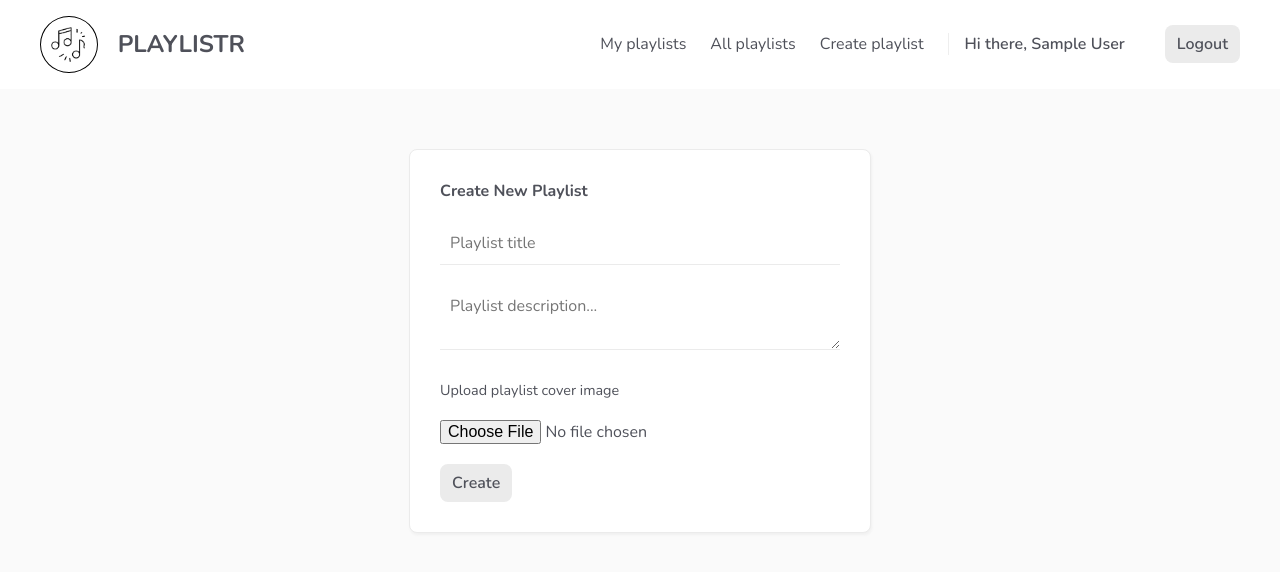
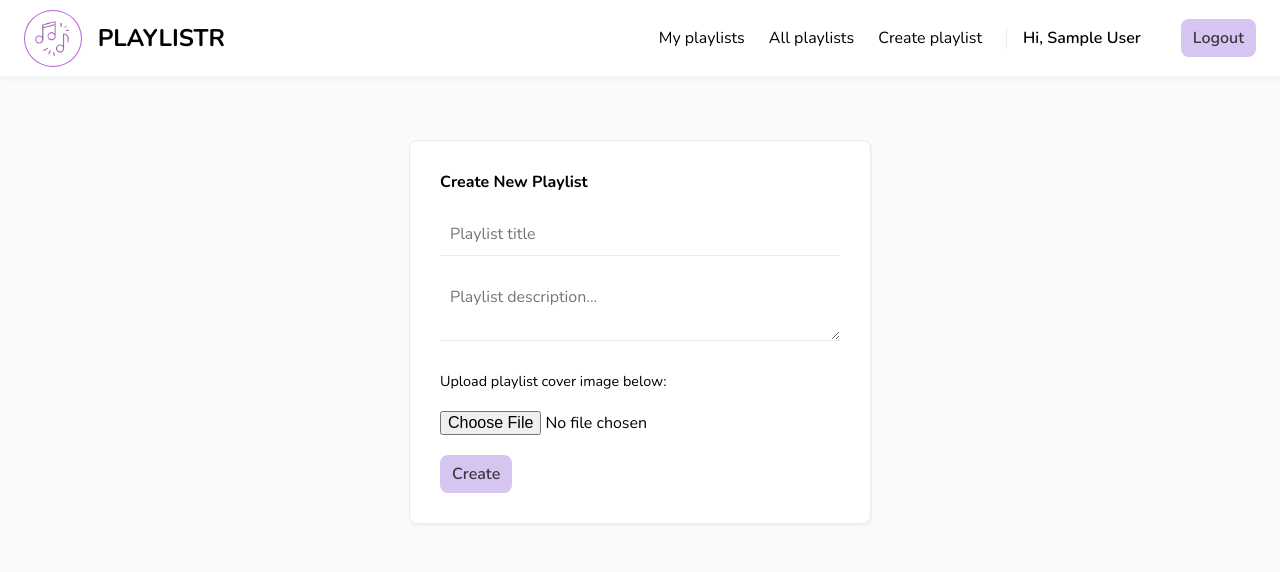
Before and after one commit to malin-nilsson/Vue-Firebase-Playlist, a Vue app: page /playlists/create in a window 1280 px wide. Shown: the top 572 px of the page. Built offline with nearby package versions, Linux system fonts and the light colour scheme; no server answers; sample sign-in values are in the browser's storage.

Commit message:
Styling, added mixins

```diff
--- a/src/App.vue
+++ b/src/App.vue
@@ -3,16 +3,25 @@ import Navbar from "./components/Navbar.vue";
 </script>
 
 <template>
-  <Navbar />
   <div id="content">
+    <Navbar />
     <router-view />
   </div>
 </template>
 
 <style lang="scss">
+@import "@/styles/mixins";
+
 #content {
-  margin: 0 auto;
-  max-width: 1200px;
-  padding: 0 20px;
+  width: 100%;
+  border-radius: 20px;
+  box-shadow: 2px 4px 6px rgba(28, 6, 49, 0.1);
+  background: #fafafa;
+
+  @include tablet-and-up {
+    border-radius: unset;
+    box-shadow: unset;
+    padding: 0 0 2rem;
+  }
 }
 </style>
--- a/src/assets/main.css
+++ b/src/assets/main.css
@@ -3,8 +3,9 @@
 
 /* variables */
 :root {
-  --primary: #4f515a;
-  --secondary: #ebebeb;
+  --dk-grey: #3a363d;
+  --lt-grey: #ebebeb;
+  --purple: #d6c5f1;
   --warning: #da0f41;
 }
 
@@ -26,7 +27,8 @@ a {
 /* buttons */
 button,
 .btn {
-  background: var(--secondary);
+  background: var(--purple);
+  color: var(--dk-grey);
   border-radius: 8px;
   border: 0;
   padding: 8px 12px;
@@ -36,13 +38,12 @@ button,
 }
 button:hover,
 .btn:hover {
-  background: var(--primary);
-  color: white;
+  background: #dccdf3;
 }
 button:disabled {
   opacity: 0.5;
-  color: var(--primary);
-  background: var(--secondary);
+  color: var(--dk-grey);
+  background: var(--lt-grey);
   cursor: not-allowed;
 }
 
@@ -53,13 +54,13 @@ form {
   padding: 30px;
   border-radius: 8px;
   box-shadow: 1px 2px 3px rgba(50, 50, 50, 0.05);
-  border: 1px solid var(--secondary);
+  border: 1px solid var(--lt-grey);
   background: white;
 }
 input,
 textarea {
   border: 0;
-  border-bottom: 1px solid var(--secondary);
+  border-bottom: 1px solid var(--lt-grey);
   padding: 10px;
   outline: none;
   display: block;
--- a/src/components/ListView.vue
+++ b/src/components/ListView.vue
@@ -19,7 +19,7 @@ export default {
             <img :src="playlist.coverUrl" />
           </div>
           <div class="info">
-            <h3>{{ playlist.title }} - {{ playlist.id }}</h3>
+            <h3>{{ playlist.title }}</h3>
             <p>Created by {{ playlist.userName }}</p>
           </div>
           <div class="song-num">
@@ -32,14 +32,27 @@ export default {
 </template>
 
 <style lang="scss" scoped>
+@import "@/styles/mixins";
 .single {
   display: flex;
-  align-items: center;
-  padding: 20px;
+  flex-direction: column;
+  align-items: flex-start;
+  gap: 1rem;
+  padding: 1.2rem;
   border-radius: 10px;
-  background: white;
-  margin: 16px 0;
+  background: #fff;
+  margin: 0 0 1rem;
   transition: all ease 0.2s;
+
+  @include tablet-and-up {
+    flex-direction: row;
+    align-items: center;
+    gap: unset;
+  }
+
+  @include desktop-and-up {
+    margin: 1rem;
+  }
 }
 .single:hover {
   box-shadow: 1px 2px 3px rgba(50, 50, 50, 0.05);
@@ -58,9 +71,13 @@ img {
   display: block;
 }
 .info {
-  margin: 0 30px;
+  @include tablet-and-up {
+    margin: 0 30px;
+  }
 }
 .song-num {
-  margin-left: auto;
+  @include tablet-and-up {
+    margin-left: auto;
+  }
 }
 </style>
--- a/src/components/Navbar.vue
+++ b/src/components/Navbar.vue
@@ -44,7 +44,7 @@ export default defineComponent({
           <router-link :to="{ name: 'CreatePlaylist' }"
             >Create playlist</router-link
           >
-          <span>Hi there, {{ user.displayName }}</span>
+          <span>Hi, {{ user.displayName }}</span>
           <button @click="handleLogout">Logout</button>
         </div>
         <div v-else class="links">
@@ -57,18 +57,28 @@ export default defineComponent({
 </template>
 
 <style lang="scss" scoped>
+@import "@/styles/mixins";
+
 .navbar {
-  padding: 16px 10px;
-  margin-bottom: 60px;
+  margin-bottom: 4rem;
   background: #fff;
+  box-shadow: 2px 3px 6px rgba(180, 179, 182, 0.1);
 }
 
 nav {
   display: flex;
   align-items: center;
   justify-content: space-between;
-  max-width: 1200px;
   margin: 0 auto;
+  flex-wrap: wrap;
+  padding: 0.5rem 1rem;
+
+  @include tablet-and-up {
+    padding: 0.2rem 1rem;
+  }
+  @include desktop-and-up {
+    padding: 0.2rem 1.5rem;
+  }
 
   .logo {
     display: flex;
@@ -76,27 +86,54 @@ nav {
   }
 
   img {
-    max-height: 35px;
-    border: 1px solid #000;
+    max-height: 30px;
+    border: 1px solid #bc61dd;
     border-radius: 50%;
     padding: 10px;
+
+    @include desktop-and-up {
+      max-height: 35px;
+    }
   }
 
   h1 a {
-    margin-left: 20px;
-    font-size: 1.5rem;
+    margin-left: 0.9rem;
+    font-size: 1.3rem;
     text-transform: uppercase;
+
+    @include tablet-and-up {
+      margin-left: 1rem;
+    }
+    @include desktop-and-up {
+      font-size: 1.5rem;
+    }
   }
 
   .links {
     display: flex;
     flex-direction: row;
+    flex-wrap: wrap;
+    margin: 1rem 0;
 
     .logged-in-links {
       display: flex;
       flex-direction: row;
       align-items: center;
+      justify-content: center;
+      flex-wrap: wrap;
       gap: 1.5rem;
+
+      a {
+        font-size: 0.9rem;
+
+        @include desktop-and-up {
+          font-size: 1rem;
+        }
+      }
+
+      a:hover {
+        text-decoration: underline;
+      }
 
       h2 {
         display: inline;
@@ -105,22 +142,27 @@ nav {
   }
 
   .links {
-    a {
-      &:hover {
-        text-decoration: underline;
-      }
-    }
+    gap: 1rem;
+
     button {
       margin-left: 16px;
-      font-size: 1rem;
+      font-size: 0.9rem;
+
+      @include desktop-and-up {
+        font-size: 1rem;
+      }
     }
 
     span {
-      font-size: 1rem;
+      font-size: 0.9rem;
       display: inline-block;
       padding-left: 1rem;
       border-left: 1px solid #eee;
       font-weight: 600;
+
+      @include desktop-and-up {
+        font-size: 1rem;
+      }
     }
   }
 }
--- /dev/null
+++ b/src/styles/_mixins.scss
@@ -0,0 +1,13 @@
+// Tablet styling
+@mixin tablet-and-up {
+    @media screen and (min-width: 768px) {
+      @content;
+    }
+  }
+
+// Desktop styling
+  @mixin desktop-and-up {
+    @media screen and (min-width: 1100px) {
+      @content;
+    }
+  }
--- a/src/views/playlists/CreatePlaylist.vue
+++ b/src/views/playlists/CreatePlaylist.vue
@@ -64,7 +64,7 @@ const handleChange = (e: Event) => {
       v-model="description"
     ></textarea>
     <!-- upload playlist image -->
-    <label>Upload playlist cover image</label>
+    <label>Upload playlist cover image below:</label>
     <input @change="handleChange" type="file" />
     <div class="error">{{ fileError }}</div>
     <button v-if="!isPending">Create</button>
--- a/src/views/playlists/PlaylistDetails.vue
+++ b/src/views/playlists/PlaylistDetails.vue
@@ -67,10 +67,21 @@ const handleClick = async (id: string) => {
 </template>
 
 <style lang="scss">
+@import "@/styles/mixins";
+
 .playlist-details {
   display: grid;
-  grid-template-columns: 1fr 2fr;
+  grid-template-columns: 1fr;
   gap: 80px;
+  padding: 0 1rem 2rem;
+
+  @include tablet-and-up {
+    grid-template-columns: 1fr 2fr;
+  }
+
+  @include desktop-and-up {
+    padding: 0 2rem 2rem;
+  }
 }
 .cover {
   overflow: hidden;
@@ -85,8 +96,8 @@ const handleClick = async (id: string) => {
   left: 0;
   min-width: 100%;
   min-height: 100%;
-  max-width: 200%;
-  max-height: 200%;
+  max-width: 150%;
+  max-height: 150%;
 }
 .playlist-info {
   text-align: center;
@@ -110,7 +121,7 @@ const handleClick = async (id: string) => {
   display: flex;
   justify-content: space-between;
   align-items: center;
-  border-bottom: 1px dashed var(--secondary);
+  border-bottom: 1px dashed var(--lt-grey);
   margin-bottom: 20px;
 }
 </style>
--- a/src/views/playlists/UserPlaylists.vue
+++ b/src/views/playlists/UserPlaylists.vue
@@ -25,11 +25,31 @@ export default {
     <div v-if="playlists">
       <ListView :playlists="playlists" />
     </div>
-    <router-link to="{ name: 'CreatePlaylist' }" class="btn"
+    <div class="empty-playlist" v-if="playlists.length <= 0">
+      You don't have any playlists yet...
+    </div>
+
+    <router-link :to="{ name: 'CreatePlaylist' }" class="btn"
       >Create a new playlist</router-link
     >
   </div>
 </template>
 
-<style>
+<style lang="scss" scoped>
+@import "@/styles/mixins";
+
+.user-playlists {
+  padding: 1rem;
+  @include tablet-and-up {
+    padding: 2rem;
+  }
+}
+
+.empty-playlist {
+  margin: 0 0 1rem;
+}
+h2 {
+  margin-bottom: 1rem;
+  font-size: 1.2rem;
+}
 </style>
```
Also changed, not shown: src/assets/logo.png.
